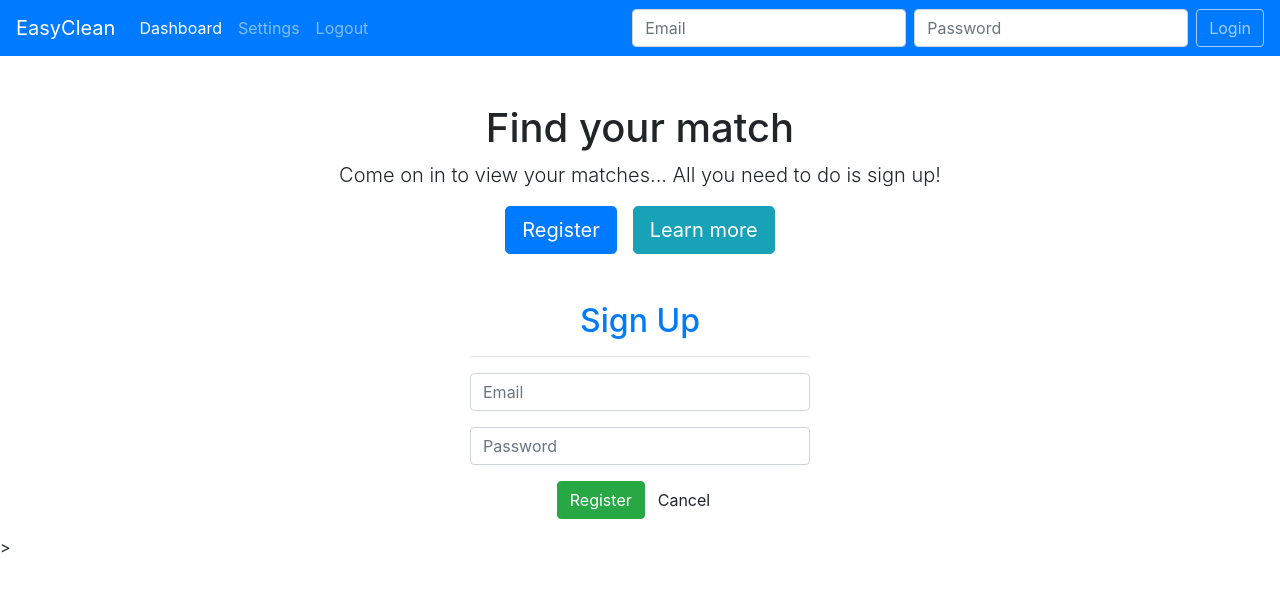
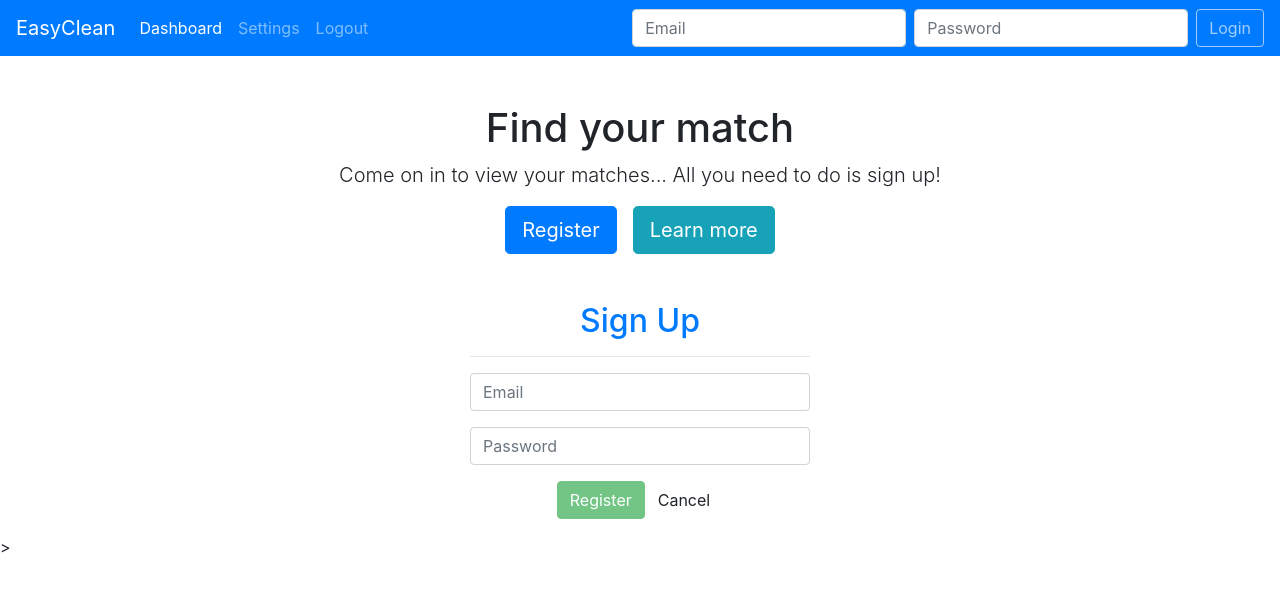
Before and after one commit to enigmaturing/EasyCleanSPAangular, an Angular app: page / in a window 1280 px wide. Shown: the top 590 px of the page. Built offline with nearby package versions, Linux system fonts and the light colour scheme; no server answers.

Commit message:
FIX: Complete validation of email and password
[v. 45 Add a component so users can register to our site]
- Email and password validation, it is necesary to disable register button when form is not valid (it is not enough to set html elements as required)

```diff
--- a/src/app/register/register.component.html
+++ b/src/app/register/register.component.html
@@ -11,7 +11,7 @@
   </div>
 
   <div class="form-group text-center">
-    <button class="btn btn-success" type="submit">Register</button>
+    <button [disabled]="!registerForm.valid" class="btn btn-success" type="submit">Register</button>
     <button class="btn btn-default" type="button">Cancel</button>
   </div>
 </form>
```
